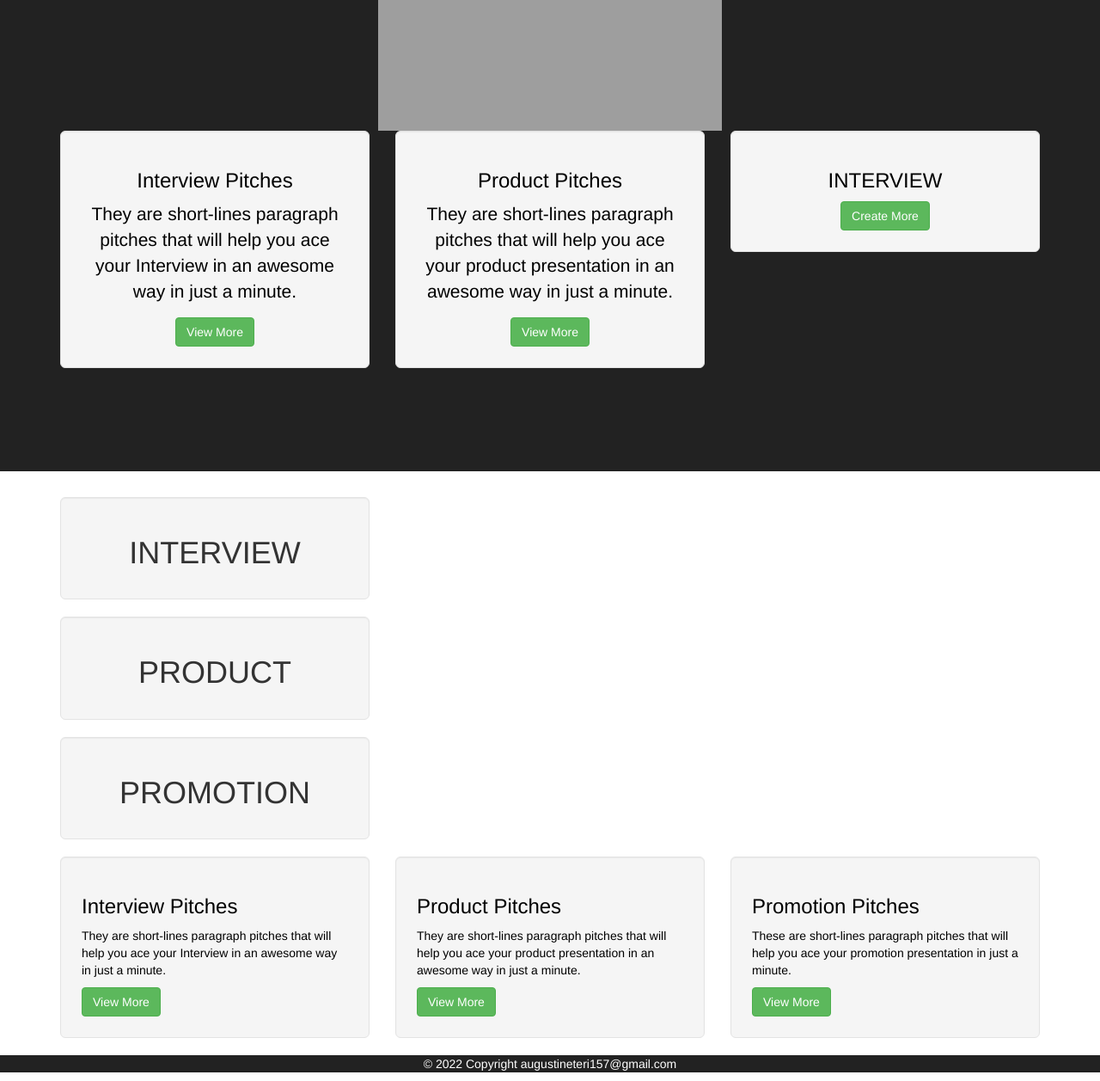
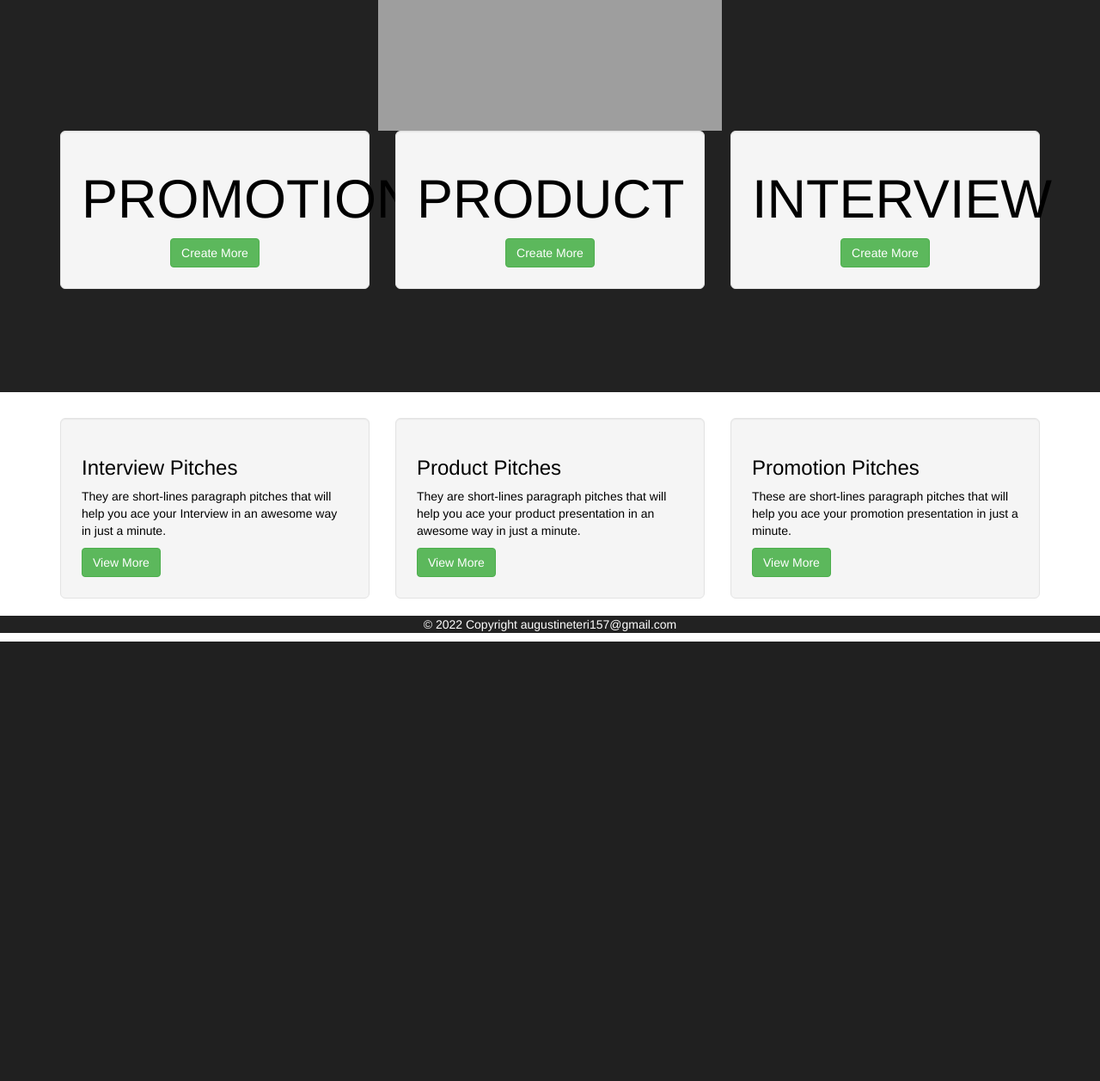
Before and after one commit to Teri11/PITCHES, a Flask app: page / in a window 1280 px wide. Shown: the part 439-1696 px from the top of the page at 86% size. After the commit the page ends 1185 px from the top, so only its background shows below. Run offline with Flask 2, Linux system fonts and the light colour scheme; tables that the repository leaves empty hold one stand-in row (values such as "Sample post"); some libraries are stand-ins or nearby versions; grey boxes are pictures that could not be loaded.

Commit message:
modified

```diff
--- a/app/templates/index.html
+++ b/app/templates/index.html
@@ -16,22 +16,26 @@
     <div class="row">
         <div class="col-md-4">
             <div class="well well-lg">
-                <h3 style="color:black">Interview Pitches</h3>
-                <p style="color:black">They are short-lines paragraph pitches that will help you ace your Interview  in an awesome way in just a minute.</p>
-                <a href="{{ url_for('main.new_pitch') }}" class="btn btn-success -center">View More</a>
+                <h1 style="color:black">PROMOTION</h1>
+                <ul  class="text-center">
+                  {{macro.showPitch(promotion)}}
+                  </ul>
+                <a href="{{ url_for('main.new_pitch') }}" class="btn btn-success -center">Create More</a>
             </div>
         </div>
         <div class="col-md-4">
             <div class="well well-lg">
-                <h3 style="color:black">Product Pitches</h3>
-                <p style="color:black">They are short-lines paragraph pitches that will help you ace your product presentation in an awesome way in just a minute.</p>
-                <a href="{{ url_for('main.new_pitch') }}" class="btn btn-success -center">View More</a>
+                <h1 style="color:black">PRODUCT</h1>
+                <ul  class="text-center">
+                  {{macro.showPitch(product)}}
+                  </ul>
+                <a href="{{ url_for('main.new_pitch') }}" class="btn btn-success -center">Create More</a>
             </div>
         </div>
         <div class="col-md-4">
             <div class="well well-lg">
-                <h3 style="color:black">INTERVIEW</h3>
-                <ul  class="text-center">
+                <h1 style="color:black">INTERVIEW</h1>
+                <ul style="color: black;"  class="text-center">
 
                   {{macro.showPitch(interview)}}
                   </ul>
@@ -41,64 +45,8 @@
         </div>
     </div>
   </div>
-
-
-
-
-
-
-
-
-
-</div>
-<div  class="container">
-  <div class="row">
-  <div class="col-md-4">
-    <div class="well well-lg">
-      <h1 class="text-center">INTERVIEW</h1>
-      <ul  class="text-center">
-
-      {{macro.showPitch(interview)}}
-      </ul>
-    </div>
-    </div>
-  </div>
-
 </div>
 
-<div class="container">
-  <div class="row">
-    <div class="col-md-4">
-      <div class="well well-lg">
-        <h1 class="text-center">PRODUCT</h1>
-        <ul  class="text-center">
-        {{macro.showPitch(product)}}
-        </ul>
-      </div>
-
-
-    </div>
-  </div>
-
-  </div>
-
-</div>
-
-<div class="container">
-  <div class="row">
-  <div class="col-md-4">
-    <div class="well well-lg">
-      <h1 class="text-center">PROMOTION</h1>
-      <ul  class="text-center">
-      {{macro.showPitch(promotion)}}
-      </ul>
-    </div>
-
-    </div>
-    </div>
-
-
-</div>
 
 
 <div class="container">
```
